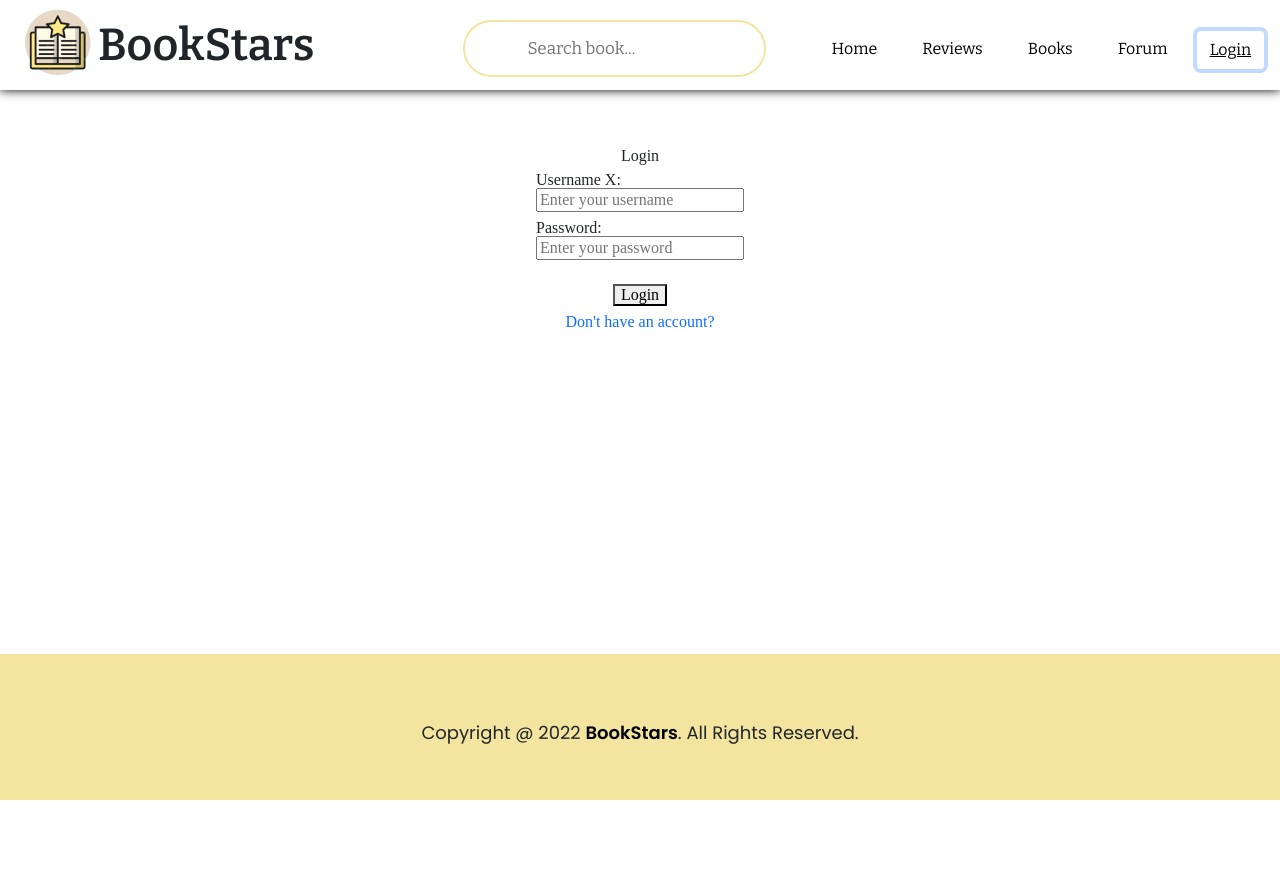
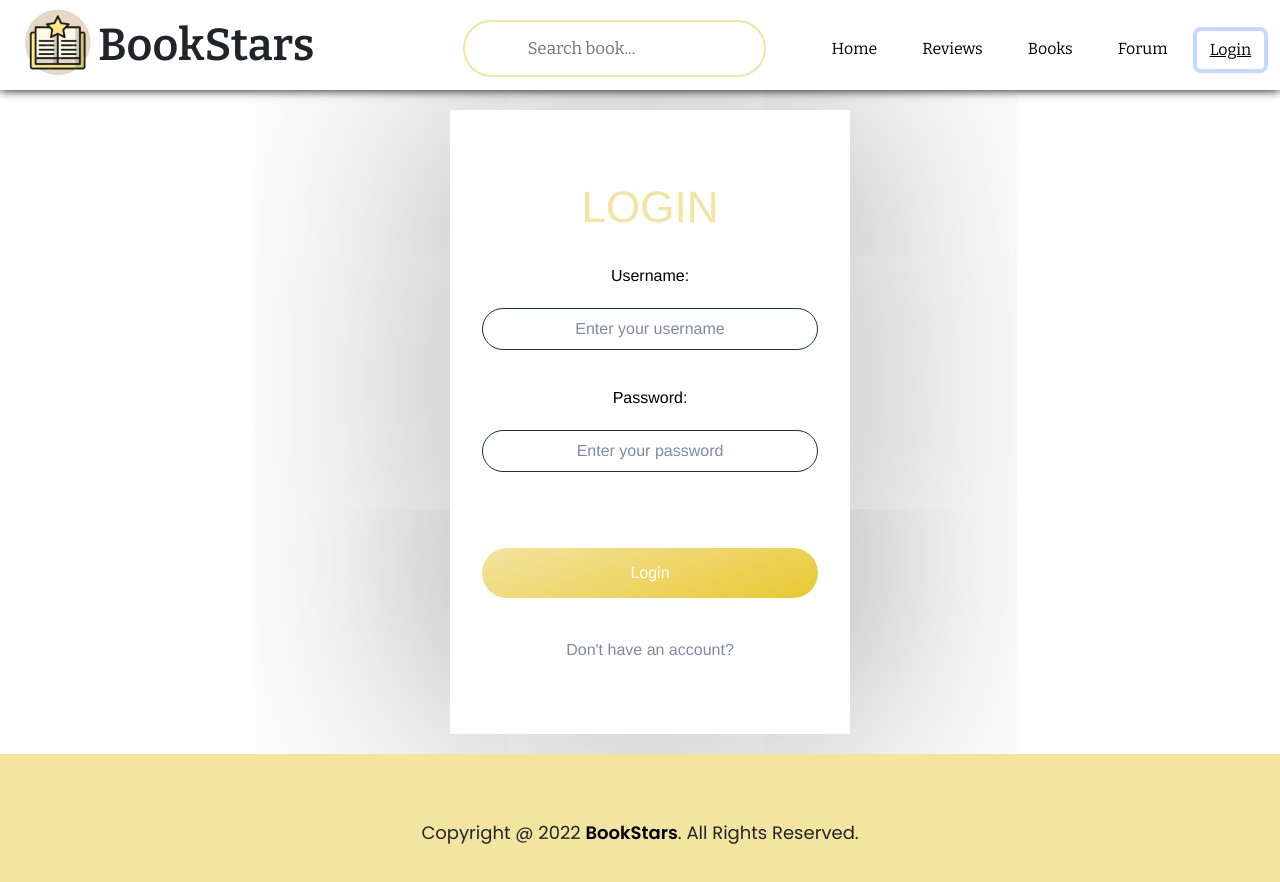
Before and after one commit to AlexandruRusmir/BookStars, a Svelte app: page / in a window 1280 px wide. Both pictures are taken after a click on the button "Login". Shown: the top 882 px of the page. Before the commit the page ends 800 px from the top, so only its background shows below. Built offline with nearby package versions, Linux system fonts and the light colour scheme.

Commit message:
modificari

```diff
--- a/src/Components/Login.svelte
+++ b/src/Components/Login.svelte
@@ -1,61 +1,84 @@
 <script>
     // @ts-nocheck
     import { jwt_token } from "../store";
-    import { push } from 'svelte-spa-router';
+    import { push } from "svelte-spa-router";
 
-    let name = '';
-    let password = '';
+    let name = "";
+    let password = "";
     let loginError = false;
 
     const sendLoginRequest = async () => {
         let responseData;
         await fetch(`http://127.0.0.1:5000/login`, {
-            method: 'POST',
-            mode: 'cors',
-            cache: 'no-cache',
+            method: "POST",
+            mode: "cors",
+            cache: "no-cache",
             headers: {
-                'Authorization': ('Basic ' + btoa(name + ':' + password))
-            }
-        }).then((response) => response.json())
+                Authorization: "Basic " + btoa(name + ":" + password),
+            },
+        })
+            .then((response) => response.json())
             .then((data) => {
                 responseData = data;
-        }).catch((error) => {
-            console.error('Error:', error);
+            })
+            .catch((error) => {
+                console.error("Error:", error);
             });
 
-        jwt_token.set(responseData.token ?? '');
-        push('#/')
-    }
+        jwt_token.set(responseData.token ?? "");
+        push("#/");
+    };
 </script>
 
-<body>
-    <div class="mt-5 flex-column d-flex align-items-center justify-content-center">
-        <p>
-            Login
-        </p>
+<body class="align">
+    <div class="grid align__item">
+        <div class="login">
+            <h2 style="color: rgb(243, 228, 160); font-weight: 200">Login</h2>
+            <form action="" method="post" class="form">
+                <div class="form__field">
                     <div>
                         <div class="my-2">
                             <div>
-                    <span>Username X: </span>
+                                <span>Username: </span>
                             </div>
                             <div>
-                    <input placeholder="Enter your username" on:input={e => {name = e.target.value}}>
+                                <input
+                                    type="username"
+                                    placeholder="Enter your username"
+                                    on:input={(e) => {
+                                        name = e.target.value;
+                                    }}
+                                />
                             </div>
                         </div>
+                    </div>
+                    <div class="form__field">
                         <div class="my-2">
                             <div>
-                    <span>Password:&nbsp; </span>
+                                <span>Password:</span>
                             </div>
                             <div>
-                    <input type="password" placeholder="Enter your password" on:input={e => {password = e.target.value}}>
+                                <input
+                                    type="password"
+                                    placeholder="Enter your password"
+                                    on:input={(e) => {
+                                        password = e.target.value;
+                                    }}
+                                />
+                            </div>
                         </div>
                     </div>
                 </div>
                 {#if loginError}
-            <p class="error-message">Error logging in. Please check your username and password</p>
+                    <p class="error-message">
+                        Error logging in. Please check your username and
+                        password
+                    </p>
                 {/if}
                 <button class="mt-3" on:click={sendLoginRequest}>Login</button>
                 <a class="nav-link" href="#/register">Don't have an account?</a>
+            </form>
+        </div>
     </div>
 </body>
 
@@ -63,4 +86,89 @@
     .error-message {
         color: rgb(235, 42, 42);
     }
+
+    * {
+        box-sizing: border-box;
+    }
+    body {
+        background-color: white;
+        color: black;
+        font: 300 1rem/1.5 Helvetica Neue, sans-serif;
+        margin: 0;
+        /* min-height:100%; */
+        width: 100%;
+        margin: 10px;
+        margin-bottom: 20px;
+    }
+
+    .align {
+        align-items: center;
+        display: flex;
+        flex-direction: row;
+    }
+
+    input {
+        border: 0;
+        font: inherit;
+    }
+    input::placeholder {
+        color: #7e8ba3;
+    }
+
+    .form__field {
+        align-content: center;
+        margin-bottom: 1rem;
+    }
+    .form input {
+        outline: 0;
+        padding: 0.5rem 1rem;
+    }
+    .form input[type="username"],
+    .form input[type="password"] {
+        width: 100%;
+        margin: 20px 0 20px 0;
+    }
+
+    .grid {
+        margin: 0 auto;
+        max-width: 25rem;
+        width: 100%;
+    }
+
+    h2 {
+        font-size: 2.75rem;
+        font-weight: 100;
+        margin: 0 0 1rem;
+        text-transform: uppercase;
+    }
+
+    a {
+        color: #7e8ba3;
+    }
+
+    .login {
+        box-shadow: 0 0 250px rgba(0, 0, 0, 0.438);
+        text-align: center;
+        padding: 4rem 2rem;
+    }
+    .login input {
+        border: 1px solid #242c37;
+        border-radius: 999px;
+        background-color: transparent;
+        text-align: center;
+    }
+
+    button {
+        background-image: linear-gradient(
+            160deg,
+            rgb(243, 228, 160) 0%,
+            rgb(234, 200, 50) 100%
+        );
+        color: #fff;
+        margin-bottom: 2rem;
+        height: 50px;
+        width: 100%;
+        border: none;
+        border-radius: 50px;
+    }
 </style>
--- a/src/Components/NavBar.svelte
+++ b/src/Components/NavBar.svelte
@@ -1,4 +1,5 @@
 <script>
+  // @ts-ignore
   import { push } from 'svelte-spa-router';
   import { jwt_token } from "../store";
 
--- a/src/Components/Register.svelte
+++ b/src/Components/Register.svelte
@@ -1,11 +1,11 @@
 <script>
     // @ts-nocheck
     import { jwt_token } from "../store";
-    import { push } from 'svelte-spa-router';
+    import { push } from "svelte-spa-router";
 
-    let name = '';
-    let password = '';
-    let confirmPassword = '';
+    let name = "";
+    let password = "";
+    let confirmPassword = "";
 
     let passwordIsNotTheSameAsConfirmPassword = false;
     let registerError = false;
@@ -13,13 +13,12 @@
     const isPasswordNotTheSameAsConfirmPassword = () => {
         if (password === confirmPassword) {
             passwordIsNotTheSameAsConfirmPassword = false;
-        }
-        else {
+        } else {
             passwordIsNotTheSameAsConfirmPassword = true;
         }
 
         return passwordIsNotTheSameAsConfirmPassword;
-    }
+    };
 
     const sendRegisterRequest = async () => {
         if (isPasswordNotTheSameAsConfirmPassword()) {
@@ -28,83 +27,125 @@
 
         let responseData;
         await fetch(`http://127.0.0.1:5000/register`, {
-            method: 'POST',
-            mode: 'cors',
+            method: "POST",
+            mode: "cors",
             body: JSON.stringify({
                 name: name,
-                password: password
+                password: password,
             }),
             headers: {
-                'Content-Type': 'application/json'
+                "Content-Type": "application/json",
             },
-        }).then((response) => response.json())
+        })
+            .then((response) => response.json())
             .then((data) => {
                 responseData = data;
-        }).catch((error) => {
-            console.error('Error:', error);
+            })
+            .catch((error) => {
+                console.error("Error:", error);
             });
 
-        if (responseData.message === 'registered successfully') {
+        if (responseData.message === "registered successfully") {
             let responseData;
             await fetch(`http://127.0.0.1:5000/login`, {
-                method: 'POST',
-                mode: 'cors',
-                cache: 'no-cache',
+                method: "POST",
+                mode: "cors",
+                cache: "no-cache",
                 headers: {
-                    'Authorization': ('Basic ' + btoa(name + ':' + password))
-                }
-            }).then((response) => response.json())
+                    Authorization: "Basic " + btoa(name + ":" + password),
+                },
+            })
+                .then((response) => response.json())
                 .then((data) => {
                     responseData = data;
-            }).catch((error) => {
-                console.error('Error:', error);
+                })
+                .catch((error) => {
+                    console.error("Error:", error);
                 });
 
-            jwt_token.set(responseData.token ?? '');
-            push('#/')
+            jwt_token.set(responseData.token ?? "");
+            push("#/");
         }
-    }
+    };
 </script>
 
-<body>
-    <div class="mt-5 flex-column d-flex align-items-center justify-content-center">
-        <p>
+<body class="align">
+    <div class="grid align__item">
+        <div class="register">
+            <h2 style="color: rgb(243, 228, 160); font-weight: 200">
                 Register
-        </p>
+            </h2>
+            <form action="" method="post" class="form">
+                <div class="form__field">
                     <div>
                         <div class="my-2">
                             <div>
                                 <span>Username:</span>
                             </div>
                             <div>
-                    <input placeholder="Enter your username" on:input={e => {name = e.target.value}}>
+                                <input
+                                    type="username"
+                                    placeholder="Enter your username"
+                                    on:input={(e) => {
+                                        name = e.target.value;
+                                    }}
+                                />
                             </div>
                         </div>
+                        </div>
+                        <div class="form__field">
                             <div class="my-2">
                                 <div>
                                     <span>Password:</span>
                                 </div>
                                 <div>
-                    <input type="password" placeholder="Enter your password" on:input={e => {password = e.target.value}}>
+                                    <input
+                                        type="password"
+                                        placeholder="Enter your password"
+                                        on:input={(e) => {
+                                            password = e.target.value;
+                                        }}
+                                    />
                                 </div>
                             </div>
+                            </div>
+                            <div class="form__field">
                             <div class="my-2">
                                 <div>
                                     <span>Confirm password: </span>
                                 </div>
                                 <div>
-                    <input type="password" placeholder="Confirm your password" on:input={e => {confirmPassword = e.target.value}}>
+                                    <input
+                                        type="password"
+                                        placeholder="Confirm your password"
+                                        on:input={(e) => {
+                                            confirmPassword = e.target.value;
+                                        }}
+                                    />
+                                </div>
                         </div>
                         </div>
                         </div>
                         {#if passwordIsNotTheSameAsConfirmPassword}
-            <p class="error-message">Password is not the same as the confirmed password!</p>
+                            <p class="error-message">
+                                Password is not the same as the confirmed
+                                password!
+                            </p>
                         {/if}
                         {#if registerError}
-            <p class="error-message">Error registering. Please check your username and password</p>
+                            <p class="error-message">
+                                Error registering. Please check your username
+                                and password
+                            </p>
                         {/if}
-        <button class="mt-3" on:click={sendRegisterRequest}>Register</button>
-        <a class="nav-link" href="#/login">Already have an account? </a>
+                        <button class="mt-3" on:click={sendRegisterRequest}
+                            >Register</button
+                        >
+                        <a class="nav-link" href="#/login"
+                            >Already have an account?
+                        </a>
+            </form>
+        </div>
     </div>
     </body>
 
@@ -112,4 +153,94 @@
     .error-message {
         color: rgb(235, 42, 42);
     }
+    .nav-link:hover{
+        font-style: italic;
+        font-weight: 300;
+        color:rgb(58, 39, 39);
+    }
+
+    * {
+        box-sizing: border-box;
+    }
+    body {
+        background-color: white;
+        color: black;
+        font: 300 1rem/1.5 Helvetica Neue, sans-serif;
+        margin: 0;
+        /* min-height:100%; */
+        width: 100%;
+        margin: 10px;
+        margin-bottom: 20px;
+    }
+
+    .align {
+        align-items: center;
+        display: flex;
+        flex-direction: row;
+    }
+
+    input {
+        border: 0;
+        font: inherit;
+    }
+    input::placeholder {
+        color: #7e8ba3;
+    }
+
+    .form__field {
+        align-content: center;
+        margin-bottom: 1rem;
+    }
+    .form input {
+        outline: 0;
+        padding: 0.5rem 1rem;
+    }
+    .form input[type="username"],
+    .form input[type="password"] {
+        width: 100%;
+        margin: 20px 0 20px 0;
+    }
+
+    .grid {
+        margin: 0 auto;
+        max-width: 25rem;
+        width: 100%;
+    }
+
+    h2 {
+        font-size: 2.75rem;
+        font-weight: 100;
+        margin: 0 0 1rem;
+        text-transform: uppercase;
+    }
+
+    a {
+        color: #7e8ba3;
+    }
+
+    .register {
+        box-shadow: 0 0 250px rgba(0, 0, 0, 0.438);
+        text-align: center;
+        padding: 4rem 2rem;
+    }
+    .register input {
+        border: 1px solid #242c37;
+        border-radius: 999px;
+        background-color: transparent;
+        text-align: center;
+    }
+
+    button {
+        background-image: linear-gradient(
+            160deg,
+            rgb(243, 228, 160) 0%,
+            rgb(234, 200, 50) 100%
+        );
+        color: #fff;
+        margin-bottom: 2rem;
+        height: 50px;
+        width: 100%;
+        border: none;
+        border-radius: 50px;
+    }
 </style>
--- a/src/Components/Subcomponents/BookCard.svelte
+++ b/src/Components/Subcomponents/BookCard.svelte
@@ -1,4 +1,5 @@
 <script>
+    // @ts-ignore
     import { push } from 'svelte-spa-router';
     export let book;
 
```
Lines whose indentation alone changed are shown as unchanged.
